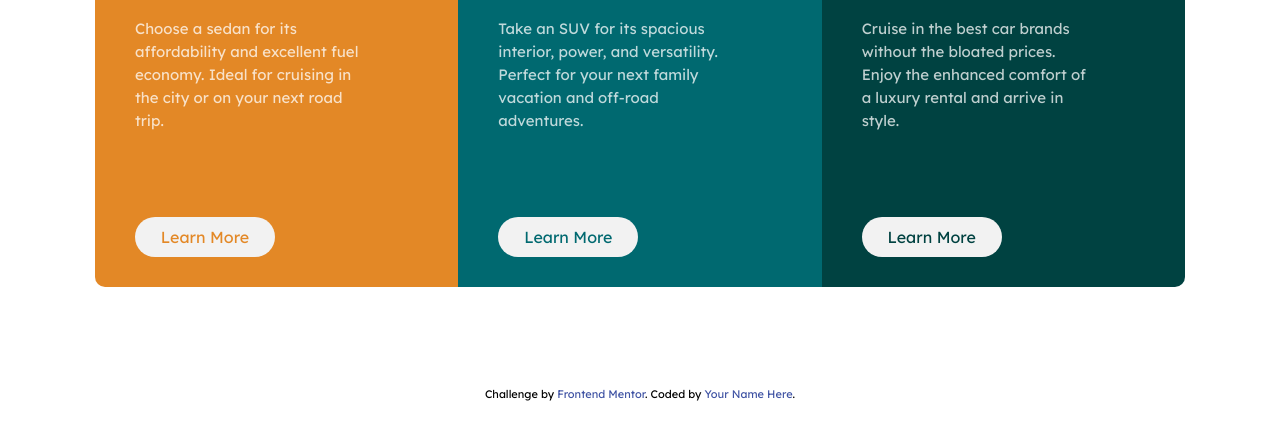
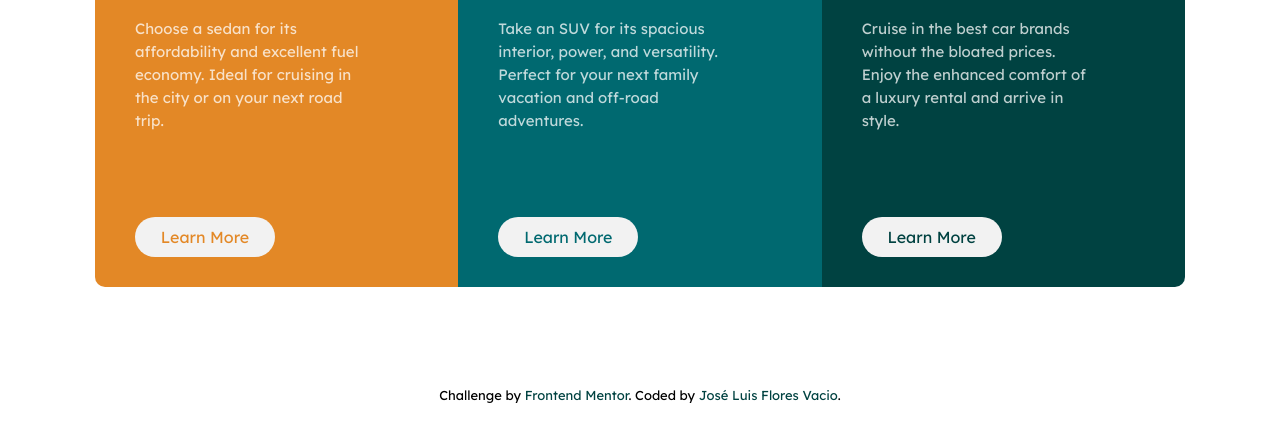
Before and after one commit to JoseLuisFV/3ColumnCard, a plain HTML site: page index.html in a window 1280 px wide. Shown: the part 233-674 px from the top of the page. Drawn offline with Linux system fonts and the light colour scheme.

Commit message:
Cambiando contenido y estilos en la atribucion

```diff
--- a/css/style.css
+++ b/css/style.css
@@ -127,3 +127,12 @@ a {
 .product:nth-child(3) .product__ca {
     color: hsl(179, 100%, 13%);
 }
+
+.attribution {
+    font-size: 13px;
+    text-align: center;
+}
+
+.attribution a {
+    color: hsl(179, 100%, 13%);
+}
--- a/index.html
+++ b/index.html
@@ -11,10 +11,6 @@
   <link rel="stylesheet" href="./css/tablet.css" media="screen and (min-width: 720px)">
   <link rel="stylesheet" href="./css/desktop.css" media="screen and (min-width: 1060px)">
   <title>Frontend Mentor | 3-column preview card component</title>
-  <style>
-    .attribution { font-size: 11px; text-align: center; }
-    .attribution a { color: hsl(228, 45%, 44%); }
-  </style>
 </head>
   <main>
     <section class="products">
@@ -50,7 +46,7 @@
 
   <div class="attribution">
     Challenge by <a href="https://www.frontendmentor.io?ref=challenge" target="_blank">Frontend Mentor</a>.
-    Coded by <a href="#">Your Name Here</a>.
+    Coded by <a href="#">Jos&eacute; Luis Flores Vacio</a>.
   </div>
 </body>
 </html>
```
